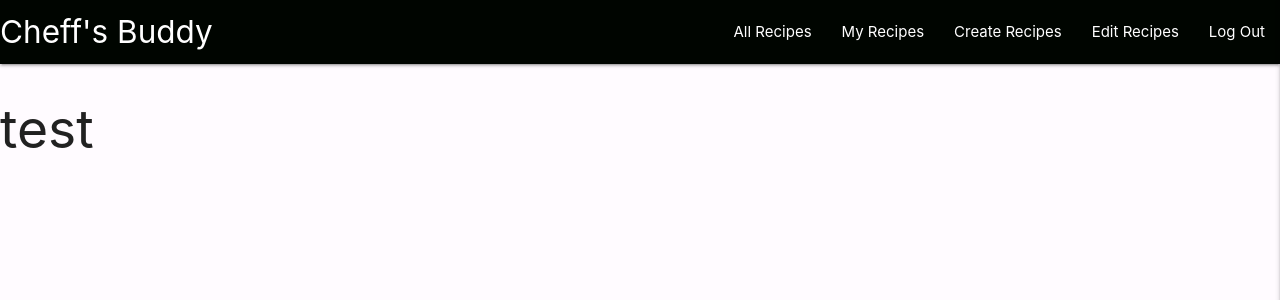
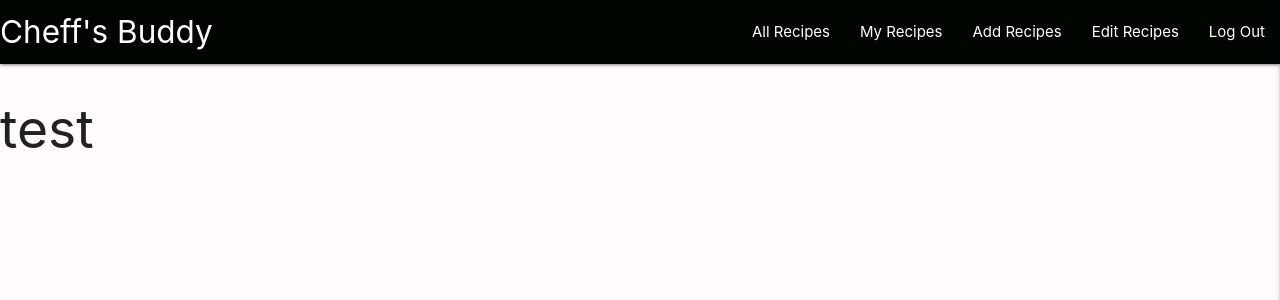
Before and after one commit to ThijsTerporten/CheffsBuddy, a Flask app: page /add_recipe in a window 1280 px wide. Shown: the top 300 px of the page. Run offline with Flask 2, Linux system fonts and the light colour scheme; the visitor is signed in with stand-in values (Sample User, id 1); some libraries are stand-ins or nearby versions.

Commit message:
Add link in navbar and test links

```diff
--- a/templates/base.html
+++ b/templates/base.html
@@ -28,7 +28,7 @@
                     <li><a href="{{ url_for('get_categories')}}">All Recipes</a></li>
                     {% if session.user %}
                         <li><a href="{{ url_for('my_recipes', username=session['user']) }}">My Recipes</a></li>
-                        <li><a href="#">Create Recipes</a></li>
+                        <li><a href="{{ url_for('add_recipe')}}">Add Recipes</a></li>
                         <li><a href="#">Edit Recipes</a></li>
                         <li><a href="{{ url_for('logout') }}">Log Out</a></li>
                     {% else %}
@@ -43,7 +43,7 @@
             <li><a href="{{ url_for('get_categories')}}">All Recipes</a></li>
             {% if session.user %}
                 <li><a href="{{ url_for('my_recipes', username=session['user']) }}">My Recipes</a></li>
-                <li><a href="#">Create Recipes</a></li>
+                <li><a href="{{ url_for('add_recipe')}}">Add Recipes</a></li>
                 <li><a href="#">Edit Recipes</a></li>
                 <li><a href="{{ url_for('logout') }}">Log Out</a></li>
             {% else %}
```
